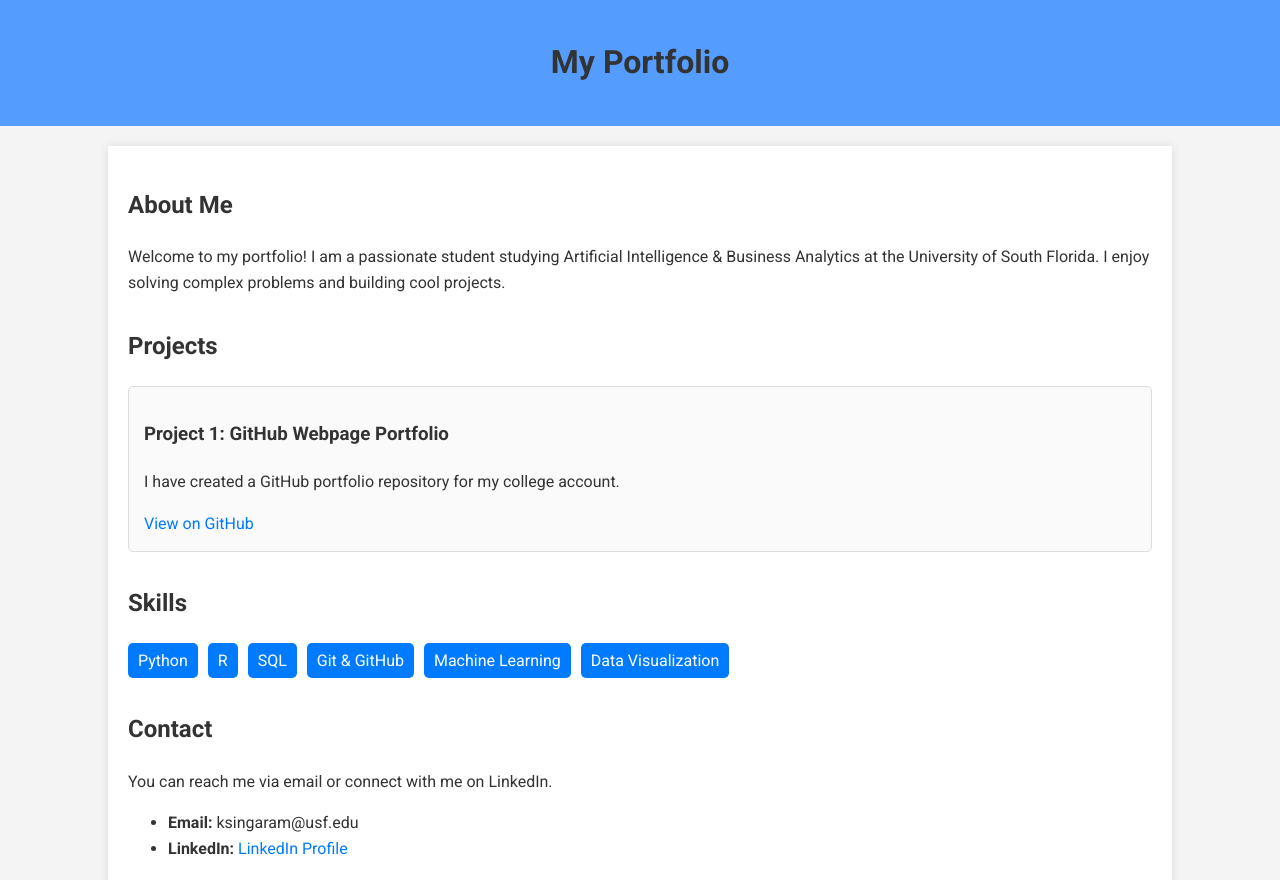
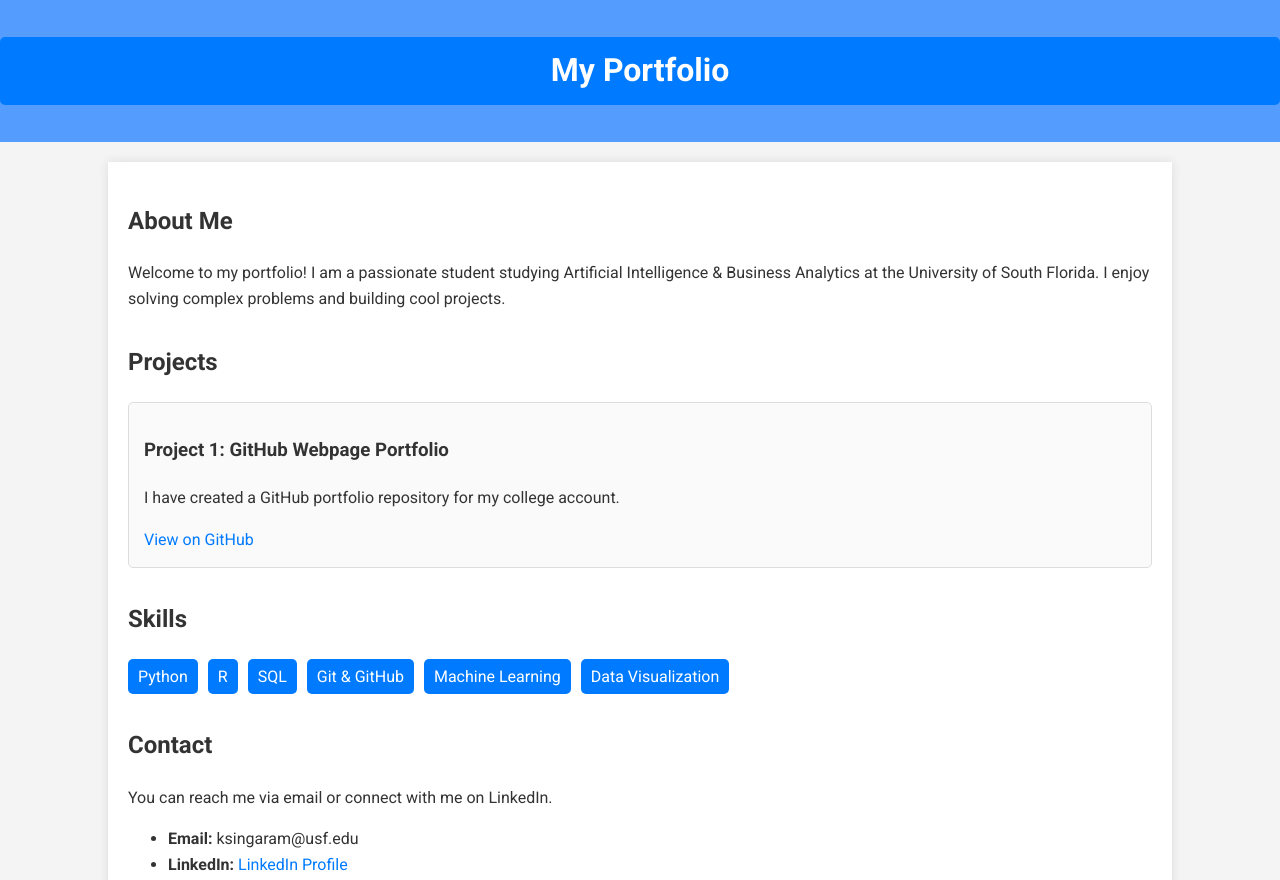
Before and after one commit to KSingaram-usf/portfolio-66097544, a plain HTML site: page index.html in a window 1280 px wide. Shown: the top 880 px of the page. Drawn offline with Linux system fonts and the light colour scheme.

Commit message:
changes h1 background color

```diff
--- a/style.css
+++ b/style.css
@@ -29,7 +29,15 @@ section {
     margin-bottom: 2rem;
 }
 
-h1, h2, h3 {
+/* Headings */
+h1 {
+    color: #fff;
+    background-color: #007BFF;
+    padding: 0.5rem 1rem;
+    border-radius: 5px;
+}
+
+h2, h3 {
     color: #333;
 }
 
@@ -45,7 +53,7 @@ h1, h2, h3 {
 /* === AI ASSISTED AREA === */
 /* Prompted AI to add a cool hover effect or animation here! */
 .project-card:hover {
-    transform: scale(1.02); /* Example hover effect */
+    transform: scale(1.02);
     transition: transform 0.3s ease-in-out;
     box-shadow: 0 4px 15px rgba(0,0,0,0.2);
 }
```
